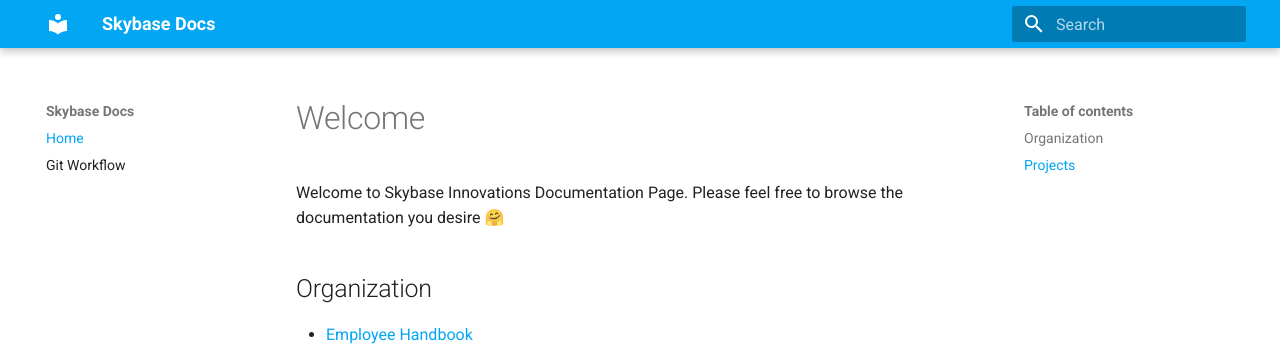
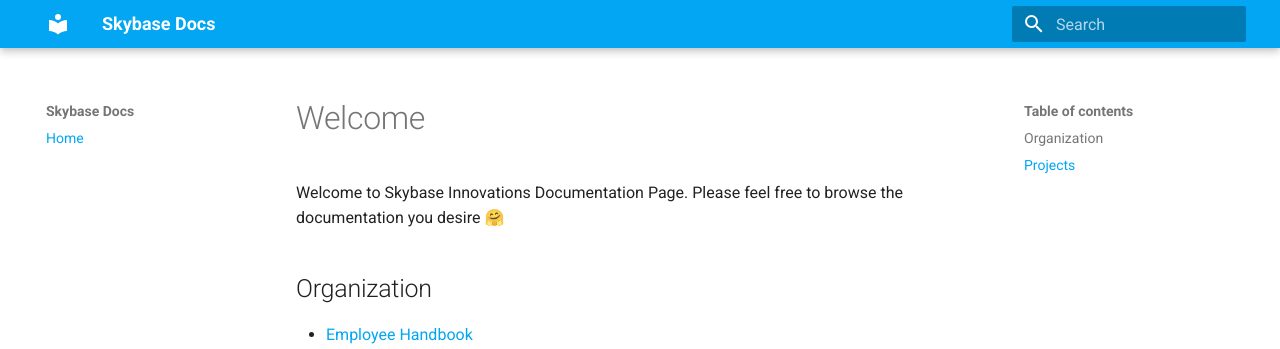
Before and after one commit to skybaseinnovations/docs, an MkDocs documentation site: the page built from docs/index.md, in a window 1280 px wide. Shown: the top 349 px of the page. Built offline with MkDocs 1.6.1 and Material for MkDocs 9.7.7, drawn with Linux system fonts in a browser that asks for light colours.

Commit message:
Remove git page

```diff
--- a/mkdocs.yml
+++ b/mkdocs.yml
@@ -5,6 +5,6 @@
     primary: light blue
 nav:
 - Home : index.md
-- Git Workflow : git.md
+# - Git Workflow : git.md
 markdown_extensions:
 - attr_list
```
